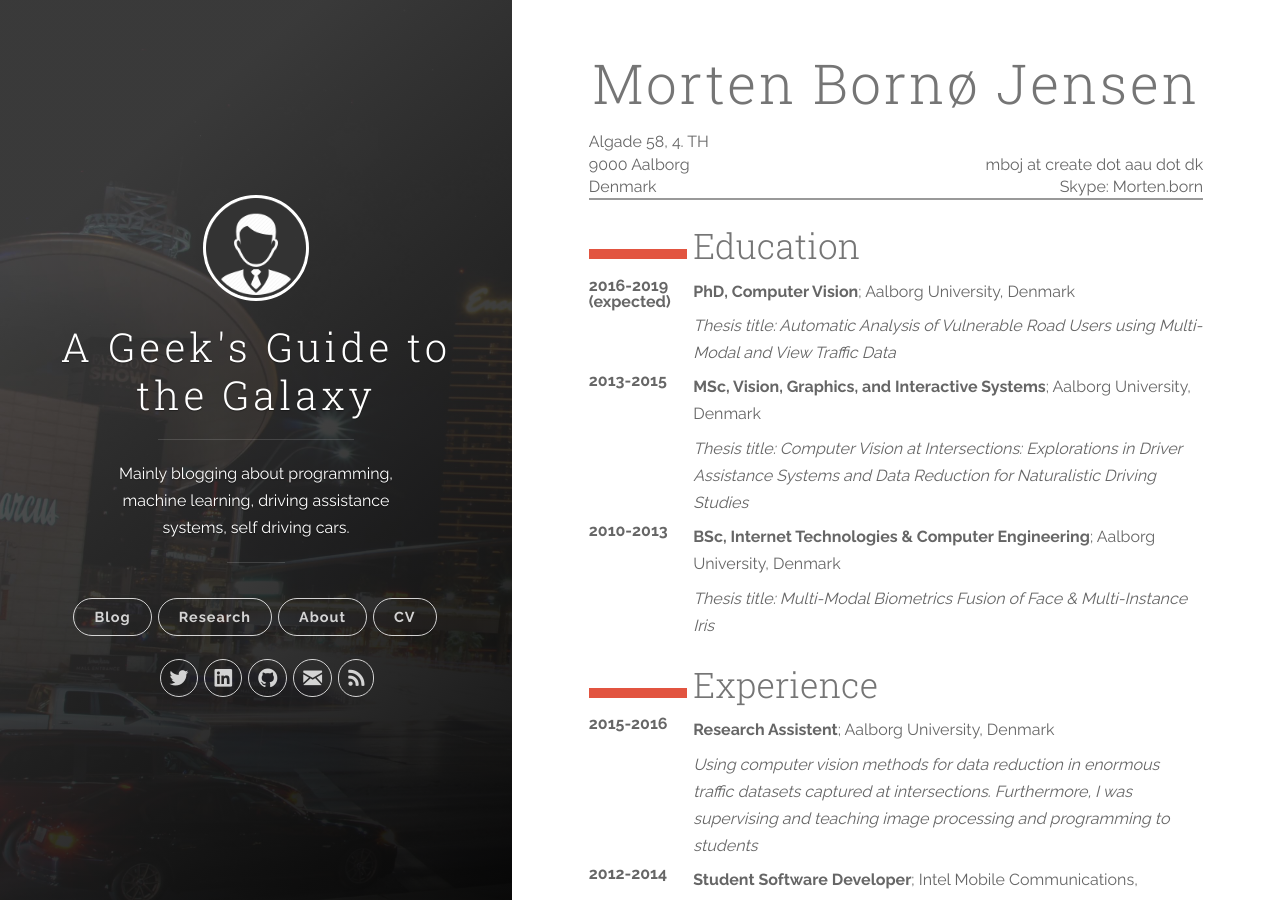
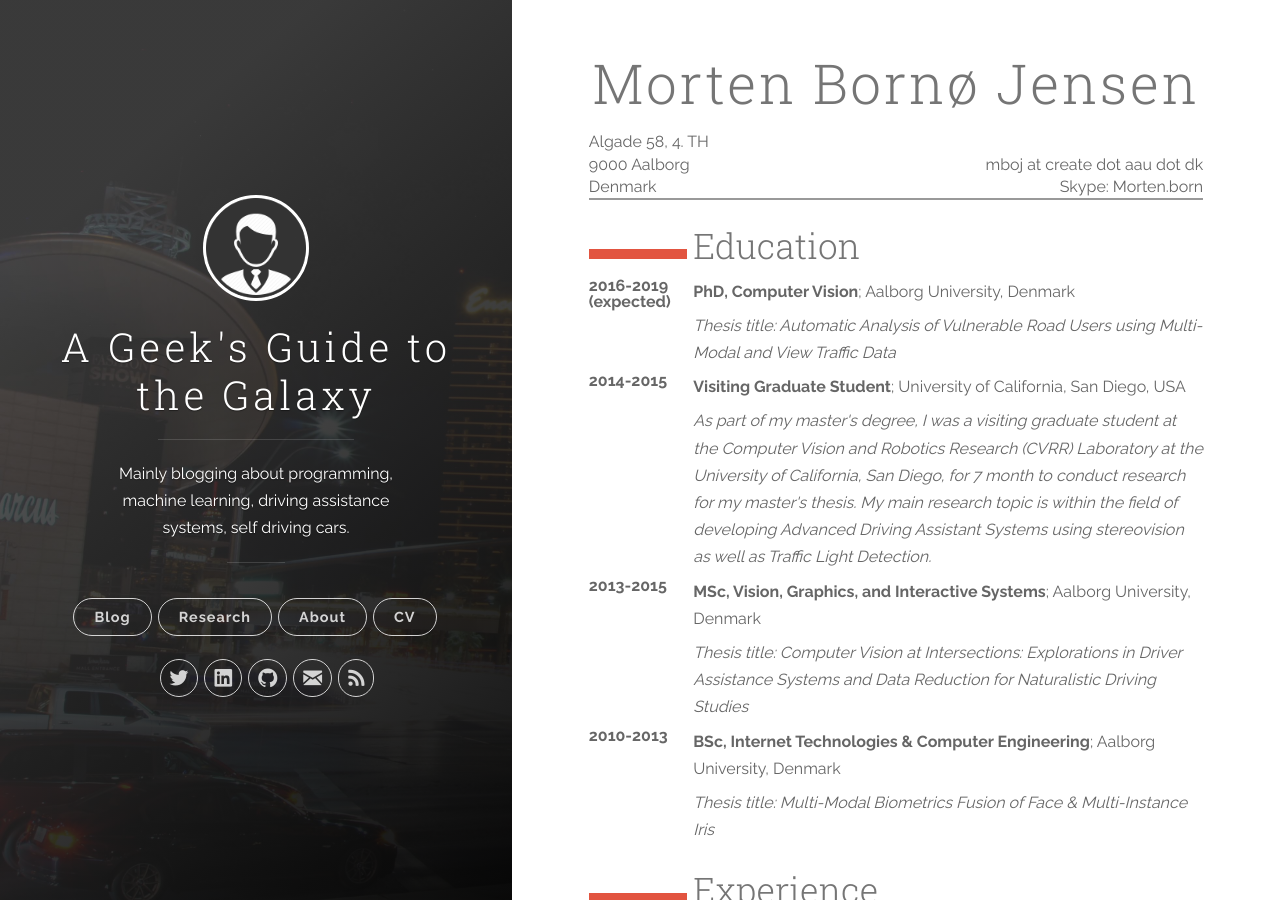
Before and after one commit to Mbornoe/mbornoe.github.io, a Jekyll site: the page built from cv.html, in a window 1280 px wide and 900 px high. Built offline with Jekyll 4.4.1, drawn with Linux system fonts in a browser that asks for light colours; nearby versions of some CDN libraries.

Commit message:
Updaded summer schools and cv

```diff
--- a/_includes/header.html
+++ b/_includes/header.html
@@ -9,7 +9,7 @@
     <div class="panel-main__inner panel-inverted">
     <div class="panel-main__content">
         <a href="{{ site.baseurl }}" title="link to home of {{ site.title }}">
-          <img src="{{ "images/profile.jpg" | prepend: site.baseurl }}" class="user-image" alt="My Profile Photo">
+          <img src="{{ "images/profileOrg.jpg" | prepend: site.baseurl }}" class="user-image" alt="My Profile Photo">
           <h1 class="panel-cover__title panel-title">{{ site.title }}</h1>
         </a>
         <hr class="panel-cover__divider">
--- a/_posts/2017-07-03-computer-vision-summer-schools.markdown
+++ b/_posts/2017-07-03-computer-vision-summer-schools.markdown
@@ -20,5 +20,6 @@ I have tried to make an overview of some of the summer schools that could be rel
 | [International Summer School on Deep Learning (DeepLearn)](http://grammars.grlmc.com/DeepLearn2017/)                | July 17th — 21st, 2017      | Bilbao, Spain       | July 17th, 2017         | 310 - 520   |
 | [Vision and Sports Summer School (VS)](http://cmp.felk.cvut.cz/summerschool2017/)                                   | August 21st - 26th, 2017    | Prague, Czech Republic| May 19th, 2017        | 370         |
 | [Robotic Vision Summer School (RVSS)](https://www.roboticvision.org/rv_event/robotic-vision-summer-school-rvss-2018/)| February 4th - 9th  2018   |  Kioloa, Australia  | ?                       | ?           |
+| [Advanced Topics in Machine Learning](http://www2.compute.dtu.dk/courses/02901/) | August 28th - September 1st, 2017 | Copenhagen, Denmark | June 30th, 2017 | 1110 |
 
 I applied to the DLSS and RLSS (Attending in both is only €460 ) held in Montreal, Canada, but did unfortunately not get accepted to particpate in it, which was quite disappointing. Ideally I wanted to attend a summer school this year, but as I am also attending CVPR which is overlapping with most of the other interesting summer school, I will have to wait to next year.
--- a/cv.html
+++ b/cv.html
@@ -31,6 +31,12 @@ permalink: cv.html
 <dd><p><strong>PhD, Computer Vision</strong>; Aalborg University, Denmark </p>
 <p><em>Thesis title: Automatic Analysis of Vulnerable Road Users using Multi-Modal and View Traffic Data</em></p>
 </dd>
+
+<dt><strong>2014-2015</strong></dt>
+<dd><p><strong>Visiting Graduate Student</strong>; University of California, San Diego, USA </p>
+<p><em>As part of my master's degree, I was a visiting graduate student at the Computer Vision and Robotics Research (CVRR) Laboratory at the University of California, San Diego, for 7 month to conduct research for my master's thesis. My main research topic is within the field of developing Advanced Driving Assistant Systems using stereovision as well as Traffic Light Detection.</em></p>
+</dd>
+</dl>
 
 <dt><strong>2013-2015</strong></dt>
 <dd><p><strong>MSc, Vision, Graphics, and Interactive Systems</strong>; Aalborg University, Denmark </p>
```
Also changed, not shown: images/profileMorten.jpg (renamed from images/profile.jpg), images/profileOrg.jpg (added), 4 other files.
